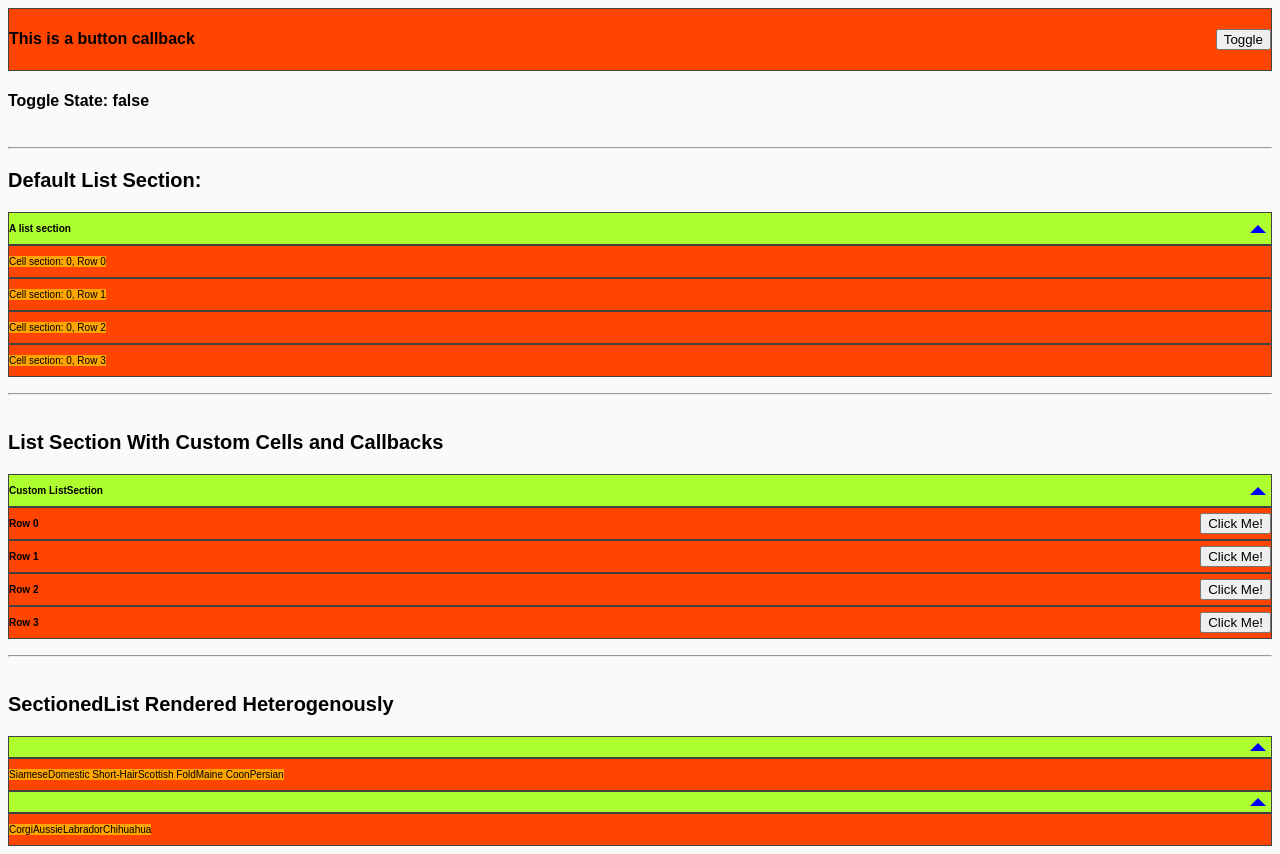
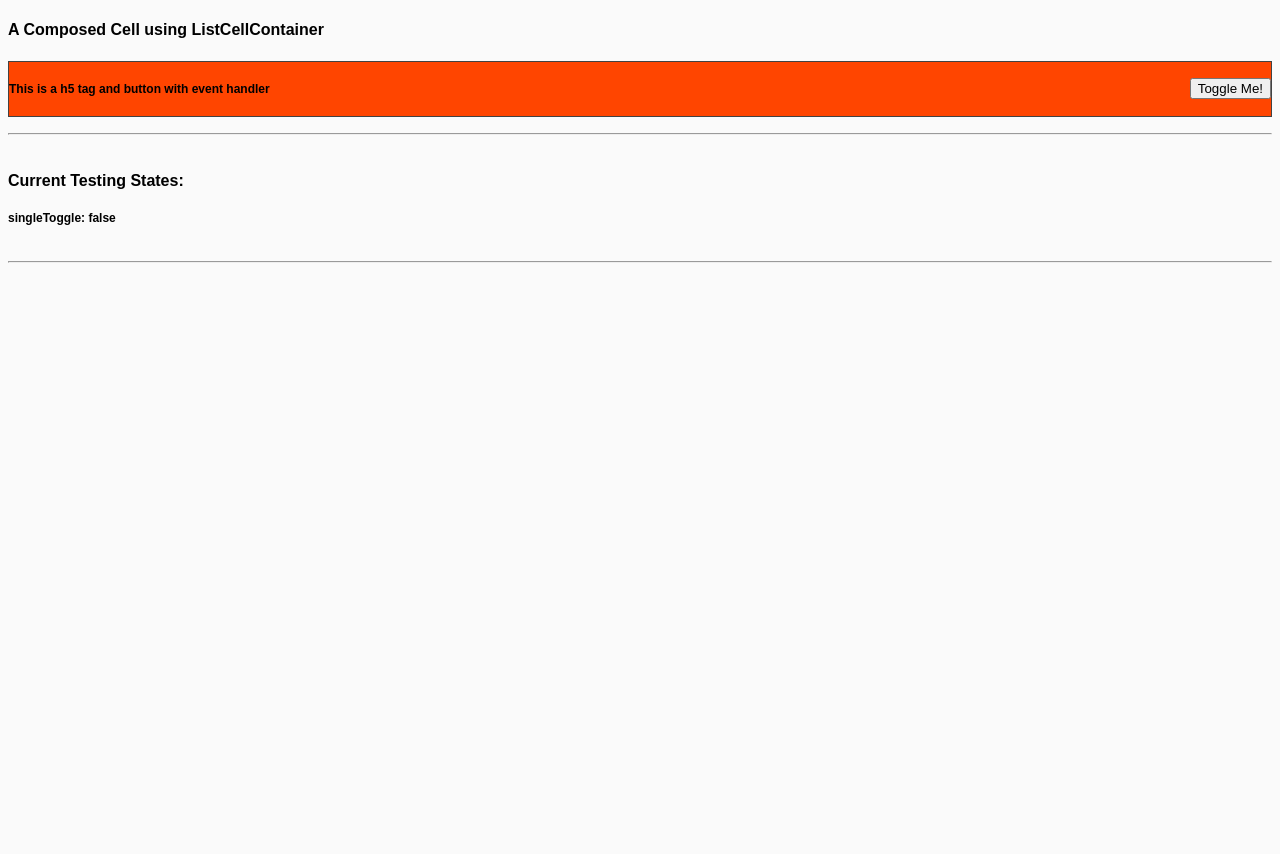
Before and after one commit to marcus-grant/collection-components, a React app: page / in a window 1280 px wide. After the commit the page ends 800 px from the top, so only its background shows below. Built offline with nearby package versions, Linux system fonts and the light colour scheme; the HTML template or start-up script is replaced by a standard one.

Commit message:
Refactor based on (hetero)homogenous & tests

```diff
--- a/package.json
+++ b/package.json
@@ -17,12 +17,15 @@
   "devDependencies": {
     "babel-cli": "^6.26.0",
     "babel-core": "^6.26.0",
+    "babel-jest": "^22.2.2",
     "babel-loader": "^7.1.2",
     "babel-preset-es2015": "^6.24.1",
     "babel-preset-es2016": "^6.24.1",
     "babel-preset-react": "^6.24.1",
     "babel-preset-stage-2": "^6.24.1",
     "css-loader": "^0.28.9",
+    "enzyme": "^3.3.0",
+    "enzyme-adapter-react-16": "^1.1.1",
     "eslint": "^4.16.0",
     "eslint-config-airbnb": "^16.1.0",
     "eslint-plugin-import": "^2.8.0",
@@ -30,6 +33,8 @@
     "eslint-plugin-react": "^7.6.1",
     "extract-text-webpack-plugin": "^3.0.2",
     "html-webpack-plugin": "^2.30.1",
+    "jest": "^22.2.2",
+    "jest-cli": "^22.2.2",
     "node-sass": "^4.7.2",
     "postcss-loader": "^2.0.10",
     "sass-loader": "^6.0.6",
--- a/src/app.jsx
+++ b/src/app.jsx
@@ -1,105 +1,149 @@
 import React from 'react';
 import {
-  DefaultListCell,
-  ListCell,
-  ListSection,
-  SectionedList,
-} from './lists/lists';
-
-const defCell = <DefaultListCell label="Main Text" detailLabel="Subtext" />;
-const BasicCell = <h1>Basic Header Cell</h1>;
-const CallbackContent = props => (
-  <ListCell>
-    <h4>This is a button callback</h4>
-    <button onClick={props.callback}>Toggle</button>
-  </ListCell>
-);
+  // DefaultListCell,
+  // ListCell,
+  ListCellContainer,
+} from './lists/list-cells';
+// import {
+//
+// } from './lists/lists';
 
 export default class extends React.Component {
   constructor(props) {
     super(props);
     this.toggle = this.toggle.bind(this);
-    this.changeTestState = this.changeTestState.bind(this);
     this.state = {
-      toggle: false,
-      testStates: {
-        0: false,
-        1: false,
-        2: false,
-        3: false,
-      },
+      singleToggle: false,
     };
   }
 
   toggle() {
-    this.setState({ toggle: !this.state.toggle });
+    const newState = !this.state.singleToggle;
+    this.setState({ singleToggle: newState });
   }
 
-  changeTestState(key) {
-    const update = this.state.testStates;
-    update[key] = !update[key];
-    this.setState({ testStates: update });
-  }
+  render() {
+    const composedCell = (
+      <ListCellContainer>
+        <h5>This is a h5 tag and button with event handler</h5>
+        <button onClick={this.toggle}>Toggle Me!</button>
+      </ListCellContainer>
+    );
 
+    const statesDisplay = (
+      <div className="test-states__container">
+        <h5>{`singleToggle: ${this.state.singleToggle ? 'true' : 'false'}`}</h5>
+      </div>
+    );
 
-  render() {
-    const testSections = [
-      {
-        name: 'Cats',
-        data: [
-          'Siamese',
-          'Domestic Short-Hair',
-          'Scottish Fold',
-          'Maine Coon',
-          'Persian',
-        ],
-      },
-      {
-        name: 'Dogs',
-        data: [
-          'Corgi',
-          'Aussie',
-          'Labrador',
-          'Chihuahua',
-        ],
-      },
+    const renderingArray = [
+      { title: 'A Composed Cell using ListCellContainer', jsx: composedCell },
+      { title: 'Current Testing States:', jsx: statesDisplay },
     ];
-    const renderer = dataItem => <DefaultListCell label={dataItem} />;
-    return (
-      <div className="app__container">
-        <CallbackContent callback={() => this.toggle()} />
-        <h4>Toggle State: {this.state.toggle ? 'true' : 'false'}</h4>
-        <br />
-        <hr />
-        <h3>Default List Section:</h3>
-        <ListSection name="A list section" isCollapsible>
-          {[0, 1, 2, 3].map(x => (
-            <DefaultListCell label={`Cell section: 0, Row ${x}`} />
-          ))}
-        </ListSection>
+
+    const renderArrayItem = item => (
+      <div className="test-group__container">
+        <h4>{item.title}</h4>
+        {item.jsx}
         <br />
         <hr />
         <br />
-        <h3>List Section With Custom Cells and Callbacks</h3>
-        <ListSection name="Custom ListSection" isCollapsible>
-          {
-            Object.keys(this.state.testStates).map(key =>
-              (
-                <ListCell>
-                  <p><b>{`Row ${key}`}</b></p>
-                  <button onClick={() => this.changeTestState(key)}>
-                    {'Click Me!'}
-                  </button>
-                </ListCell>
-              ))
-          }
-        </ListSection>
-        <br />
-        <hr />
-        <br />
-        <h3>SectionedList Rendered Heterogenously</h3>
-        <SectionedList sections={testSections} sectionRenderer={renderer} />
+      </div>
+    );
+
+    return (
+      <div className="app__container">
+        {renderingArray.map(item => renderArrayItem(item))}
       </div>
     );
   }
 }
+
+// export default class extends React.Component {
+//   constructor(props) {
+//     super(props);
+//     this.toggle = this.toggle.bind(this);
+//     this.changeTestState = this.changeTestState.bind(this);
+//     this.state = {
+//       toggle: false,
+//       testStates: {
+//         0: false,
+//         1: false,
+//         2: false,
+//         3: false,
+//       },
+//     };
+//   }
+//
+//   toggle() {
+//     this.setState({ toggle: !this.state.toggle });
+//   }
+//
+//   changeTestState(key) {
+//     const update = this.state.testStates;
+//     update[key] = !update[key];
+//     this.setState({ testStates: update });
+//   }
+//
+//
+//   render() {
+//     const testSections = [
+//       {
+//         name: 'Cats',
+//         data: [
+//           'Siamese',
+//           'Domestic Short-Hair',
+//           'Scottish Fold',
+//           'Maine Coon',
+//           'Persian',
+//         ],
+//       },
+//       {
+//         name: 'Dogs',
+//         data: [
+//           'Corgi',
+//           'Aussie',
+//           'Labrador',
+//           'Chihuahua',
+//         ],
+//       },
+//     ];
+//     const renderer = dataItem => <DefaultListCell label={dataItem} />;
+//     return (
+//       <div className="app__container">
+//         <CallbackContent callback={() => this.toggle()} />
+//         <h4>Toggle State: {this.state.toggle ? 'true' : 'false'}</h4>
+//         <br />
+//         <hr />
+//         <h3>Default List Section:</h3>
+//         <ListSection name="A list section" isCollapsible>
+//           {[0, 1, 2, 3].map(x => (
+//             <DefaultListCell label={`Cell section: 0, Row ${x}`} />
+//           ))}
+//         </ListSection>
+//         <br />
+//         <hr />
+//         <br />
+//         <h3>List Section With Custom Cells and Callbacks</h3>
+//         <ListSection name="Custom ListSection" isCollapsible>
+//           {
+//             Object.keys(this.state.testStates).map(key =>
+//               (
+//                 <ListCell>
+//                   <p><b>{`Row ${key}`}</b></p>
+//                   <button onClick={() => this.changeTestState(key)}>
+//                     {'Click Me!'}
+//                   </button>
+//                 </ListCell>
+//               ))
+//           }
+//         </ListSection>
+//         <br />
+//         <hr />
+//         <br />
+//         <h3>SectionedList Rendered Heterogenously</h3>
+//         <SectionedList sections={testSections} sectionRenderer={renderer} />
+//       </div>
+//     );
+//   }
+// }
--- /dev/null
+++ b/src/lists/list-cells.jsx
@@ -0,0 +1,96 @@
+import React from 'react';
+import PropTypes from 'prop-types';
+
+import './list.scss';
+
+const containerClass = 'list-cell__container';
+
+export const ListCellContainer = props =>
+  <div className={containerClass}>{props.children}</div>;
+
+ListCellContainer.propTypes = {
+  children: PropTypes.oneOfType([PropTypes.arrayOf(PropTypes.node),
+    PropTypes.node,
+  ]).isRequired,
+};
+/*
+ * Old - Examine each of these definitions and turn them into new tested definitions
+ *
+const ListCellLabel = text =>
+  <p className="list-cell__label">{text}</p>;
+const ListCellDetailLabel = text =>
+  <p className="list-cell__label--detail">{text}</p>;
+
+// TODO: Consider an accessory ie a chevron or another composition of components
+export const DefaultListCell = props => (
+  <div className={cellStyle}>
+    <div className="list-cell__content">
+      {props.label && ListCellLabel(props.label)}
+      {props.detailLabel && ListCellDetailLabel(props.detailLabel)}
+    </div>
+  </div>
+);
+
+DefaultListCell.defaultProps = {
+  label: undefined,
+  detailLabel: undefined,
+};
+
+DefaultListCell.propTypes = {
+  label: PropTypes.string,
+  detailLabel: PropTypes.string,
+};
+
+export const ListCell = (props) => {
+  if (props.children) {
+    return (
+      <div
+        className={props.customClass}
+        onClick={props.handleClick}
+      >{props.children}
+      </div>
+    );
+  }
+  const { label, detailLabel } = props;
+  const defaultProps = { label, detailLabel };
+  return <DefaultListCell {...defaultProps} />;
+};
+
+ListCell.defaultProps = {
+  children: undefined,
+  label: undefined,
+  detailLabel: undefined,
+  customClass: cellStyle,
+  handleClick: undefined,
+};
+
+ListCell.propTypes = {
+  children: PropTypes.oneOfType([
+    PropTypes.arrayOf(PropTypes.node).isRequired,
+    PropTypes.node.isRequired,
+  ]),
+  label: PropTypes.string,
+  detailLabel: PropTypes.string,
+  customClass: PropTypes.string,
+  handleClick: PropTypes.func,
+};
+
+const ListSectionHeader = props => (
+  <ListCell customClass={`${cellStyle}--header`} handleClick={props.handleClick}>
+    <p><b>{props.name}</b></p>
+    <div className={`collapse-indicator--${props.isCollapsed ? 'down' : 'up'}`} />
+  </ListCell>
+);
+
+// Not specifying a handleClick callback just makes the header ignore clicks
+ListSectionHeader.defaultProps = {
+  handleClick: undefined,
+  isCollapsed: false,
+};
+
+ListSectionHeader.propTypes = {
+  name: PropTypes.string.isRequired,
+  isCollapsed: PropTypes.bool,
+  handleClick: PropTypes.func,
+};
+*/
--- a/src/lists/lists.jsx
+++ b/src/lists/lists.jsx
@@ -2,86 +2,6 @@ import React from 'react';
 import PropTypes from 'prop-types';
 
 import './list.scss';
-
-const cellStyle = 'list-cell__container';
-
-const ListCellLabel = text =>
-  <p className="list-cell__label">{text}</p>;
-const ListCellDetailLabel = text =>
-  <p className="list-cell__label--detail">{text}</p>;
-
-// TODO: Consider an accessory ie a chevron or another composition of components
-export const DefaultListCell = props => (
-  <div className={cellStyle}>
-    <div className="list-cell__content">
-      {props.label && ListCellLabel(props.label)}
-      {props.detailLabel && ListCellDetailLabel(props.detailLabel)}
-    </div>
-  </div>
-);
-
-DefaultListCell.defaultProps = {
-  label: undefined,
-  detailLabel: undefined,
-};
-
-DefaultListCell.propTypes = {
-  label: PropTypes.string,
-  detailLabel: PropTypes.string,
-};
-
-export const ListCell = (props) => {
-  if (props.children) {
-    return (
-      <div
-        className={props.customClass}
-        onClick={props.handleClick}
-      >{props.children}
-      </div>
-    );
-  }
-  const { label, detailLabel } = props;
-  const defaultProps = { label, detailLabel };
-  return <DefaultListCell {...defaultProps} />;
-};
-
-ListCell.defaultProps = {
-  children: undefined,
-  label: undefined,
-  detailLabel: undefined,
-  customClass: cellStyle,
-  handleClick: undefined,
-};
-
-ListCell.propTypes = {
-  children: PropTypes.oneOfType([
-    PropTypes.arrayOf(PropTypes.node).isRequired,
-    PropTypes.node.isRequired,
-  ]),
-  label: PropTypes.string,
-  detailLabel: PropTypes.string,
-  customClass: PropTypes.string,
-  handleClick: PropTypes.func,
-};
-
-const ListSectionHeader = props => (
-  <ListCell customClass={`${cellStyle}--header`} handleClick={props.handleClick}>
-    <p><b>{props.name}</b></p>
-    <div className={`collapse-indicator--${props.isCollapsed ? 'down' : 'up'}`} />
-  </ListCell>
-);
-
-// Not specifying a handleClick callback just makes the header ignore clicks
-ListSectionHeader.defaultProps = {
-  handleClick: undefined,
-  isCollapsed: false,
-};
-
-ListSectionHeader.propTypes = {
-  name: PropTypes.string.isRequired,
-  isCollapsed: PropTypes.bool,
-  handleClick: PropTypes.func,
-};
 
 // TODO: Consider using <ul> & <li>
 // TODO: This could probably just as easily made into a functional component
```
Also changed, not shown: src/tests/list-cells.js (added), 2 other files (tests, documents, lock files or other folders).
